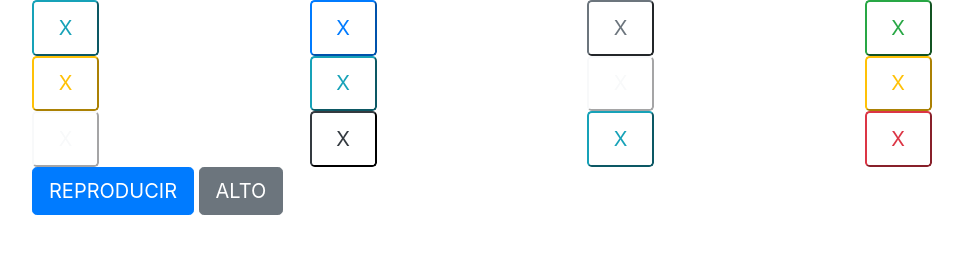
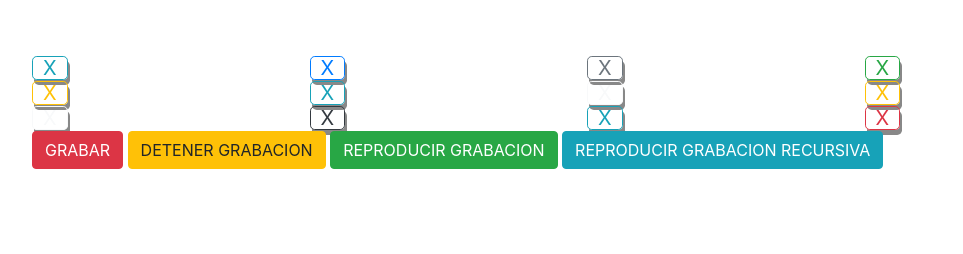
Before and after one commit to andreevazquez/devf-batch5-gdl-blanca, a plain HTML site: page html/proyecto/index.html in a window 1280 px wide. Shown: the whole page, without its empty margins (68-1031 px from the left). Drawn offline with nearby package versions, Linux system fonts and the light colour scheme.

Commit message:
funcionando con 2 botones de reproducción aplicando en uno el método de recursividad, falta agregar estilos.

```diff
--- a/html/proyecto/index.html
+++ b/html/proyecto/index.html
@@ -5,73 +5,67 @@
             <meta name="viewport" content="width=device-width, initial-scale=1.0">
             <meta http-equiv="X-UA-Compatible" content="ie=edge">
             <link rel="stylesheet" href="https://stackpath.bootstrapcdn.com/bootstrap/4.1.3/css/bootstrap.min.css" integrity="sha384-MCw98/SFnGE8fJT3GXwEOngsV7Zt27NXFoaoApmYm81iuXoPkFOJwJ8ERdknLPMO" crossorigin="anonymous">
-            <title>XmasSoundBoard</title>
+            <link rel="stylesheet" href="https://cdnjs.cloudflare.com/ajax/libs/animate.css/3.7.0/animate.min.css">
+            <title>SoundBoard</title>
             <link rel="stylesheet" href="proyecto.css">
         </head>
         <body>
             <div>
+                <div>
+                    <h1>Fun Sound Board</h1>
+                </div>
             <div id="container" class="container">
                 <div class="row">
                     <div class="col">
-                        <audio id="audio" src="audio/file1.mp3"></audio>
-                        <button id="button" class="btn-lg btn-outline-info" onclick="reproducirAudio()">X</button>
+                        <button id="button" class="btn-lg btn-outline-info" onclick="reproducirAudio('1')">X</button>
                         </div>
                         <div class="col">
-                        <audio id="audio1" src="audio/Dpiano.mp3"></audio>
-                        <button id="button" class="btn-lg btn-outline-primary center-block">X</button>
+                        <button id="button" class="btn-lg btn-outline-primary center-block" onclick="reproducirAudio('2')">X</button>
                         </div>
                         <div class="col">
-                        <audio id="audio2" src="audio/Epiano.mp3"></audio>
-                        <button id="button" class="btn-lg btn-outline-secondary">X</button>
+                        <button id="button" class="btn-lg btn-outline-secondary" onclick="reproducirAudio('3')">X</button>
                         </div>
                        <div class="col">
-                        <audio id="audio3" src="audio/bass-drum.mp3"></audio>
-                        <button id="button" class="btn-lg btn-outline-success">X</button>
+                        <button id="button" class="btn-lg btn-outline-success" onclick="reproducirAudio('4')">X</button>
                     </div>
                     </div>
 
                 <div class="row">
                         <div class="col">
-                        <audio id="audio4" src="audio/boing.mp3"></audio>
-                        <button id="button" class="btn-lg btn-outline-warning">X</button>
+                        <button id="button" class="btn-lg btn-outline-warning" onclick="reproducirAudio('5')">X</button>
                         </div>
                         <div class="col">
-                        <audio id="audio5" src="audio/brap.mp3"></audio>
-                        <button id="button" class="btn-lg btn-outline-info">X</button>
+                        <button id="button" class="btn-lg btn-outline-info" onclick="reproducirAudio('6')">X</button>
                         </div>
                         <div class="col">
-                        <audio id="audio6" src="audio/guitar.mp3"></audio>
-                        <button id="button" class="btn-lg btn-outline-light">X</button>
+                        <button id="button" class="btn-lg btn-outline-light" onclick="reproducirAudio('7')">X</button>
                         </div>
                         <div class="col">
-                        <audio id="audio7" src="audio/guitar2.mp3"></audio>
-                        <button id="button" class="btn-lg btn-outline-warning">X</button>
+                        <button id="button" class="btn-lg btn-outline-warning" onclick="reproducirAudio('8')">X</button>
                         </div>
                     </div>
                 <div class="row">
-                        <audio id= "audio"></audio>
                         <div class="col">
-                        <audio id="audio8" src="audio/guitar3.mp3"></audio>
-                        <button id="button" class="btn-lg btn-outline-light">X</button>
+                        <button id="button" class="btn-lg btn-outline-light" onclick="reproducirAudio('9')">X</button>
                         </div>
                         <div class="col">
-                        <audio id="audio9" src="audio/platillos.mp3"></audio>
-                        <button id="button" class="btn-lg btn-outline-dark">X</button>
+                        <button id="button" class="btn-lg btn-outline-dark" onclick="reproducirAudio('10')">X</button>
                         </div>
                         <div class="col">
-                        <audio id="audio10" src="audio/squeaky.mp3"></audio>
-                        <button id="button" class="btn-lg btn-outline-info">X</button>
+                        <button id="button" class="btn-lg btn-outline-info" onclick="reproducirAudio('11')">X</button>
                         </div>
                         <div class="col">
-                        <audio id="audio11" src="audio/stutGun.mp3"></audio>
-                        <button id="button" class="btn-lg btn-outline-danger">X</button>
+                        <button id="button" class="btn-lg btn-outline-danger" onclick="reproducirAudio('12')">X</button>
+
                         </div>
 
                 </div>
                 <div class="row">
                     <div class="col">
-                            <button id="buttonDown" onclick="reproducirAudio()" id="botonReproducir" class="btn btn-primary btn-lg">REPRODUCIR</button>
-                            <button id="buttonDown" onclick="stopAudio()" id="botonAlto" class="btn btn-secondary btn-lg">ALTO</button>
+                            <button id="buttonDown" onclick="grabar()" id="botonReproducir" class="btn btn-danger btn">GRABAR</button>
+                            <button id="buttonDown" onclick="detenerGrabacion()" id="botonAlto" class="btn btn-warning">DETENER GRABACION</button>
+                            <button id="buttonDown" onclick="reproducirSecuencia()" id="botonAlto" class="btn btn-success">REPRODUCIR GRABACION</button>
+                            <button id="buttonDown" onclick="reproducirAudioSecuencia(0)" id="botonAlto" class="btn btn-info">REPRODUCIR GRABACION RECURSIVA</button>
                     </div>
                 </div>
                 </div>
--- a/html/proyecto/proyecto.css
+++ b/html/proyecto/proyecto.css
@@ -4,11 +4,17 @@ body {
     background-position: right top;
     background-attachment: fixed;
   }
+  h1{
+      color:white;
+      text-align: center;
+  }
   #button{
-    padding: 10% 10%;
     font-size: 1.25rem;
     line-height: 10%;
     border-radius: .3rem;
+    border: 1px solid;
+    padding: 10px;
+    box-shadow: 2px 5px #888888;
   }
   #buttonDown{
       margin-left:auto;
@@ -16,10 +22,14 @@ body {
   }
   .row{
     margin-left:auto;
-    margin-right: auto;
-
+    margin-right:auto;
   }
   #container{
       margin-left: auto;
       margin-right: auto;
   }
+  .col{
+      margin-left: center;
+      margin-right: center;
+
+  }
--- a/html/proyecto/proyecto.js
+++ b/html/proyecto/proyecto.js
@@ -1,10 +1,103 @@
-var audio;
+// var audio;
 
-audio = document.getElementById("audio");
+// audio = document.getElementById("audio1");
 
-function reproducirAudio(){
+// function stopAudio(){
+//     audio.pause();
+//  }
+
+// function reproducirAudio(num){
+//     play('sonido'+num+'.mp3');
+// }
+// new audio (src).play();
+
+var grabando = false;
+var secuencia = [];
+
+function reproducir(audioId){
+        elementoDeAudio = document.getElementById(audioId);
+        if (elementoDeAudio.paused){
+            elementoDeAudio.currentTime= 0;
+            elementoDeAudio.play();
+        } else {
+            elementoDeAudio.pause();
+        }
+    }
+
+
+var tiempoInicial;
+// Recursividad
+function reproducirAudioSecuencia(indice){
+    // Si no estamos grabando podemos reproducir
+    if (!grabando){
+        // Checamos que tengamos el numero de elementos de la secuencia
+        if (indice < secuencia.length){
+            // Sacamos el valor del array
+            var valorSecuencia = secuencia[indice];
+            if (indice == 0){
+                // En el primer elemento reproducimos el sonido, sacamos el tiempo en el que se reprodujo
+                // y mandamos a ejecutar nuevamente este metodo, el cual entrara ahora en else porque aumento +1
+                tiempoInicial = valorSecuencia.fecha;
+                reproducirAudio(valorSecuencia.audio);
+                reproducirAudioSecuencia(indice + 1);
+            } else {
+                // Sacamos la diferencia de tiempo de cuando se inicio la reproduccion
+                tiempoDiferencia = valorSecuencia.fecha - tiempoInicial;
+                // El nuevo tiempo inicial es el ultimo valor que se reprodujo
+                tiempoInicial = valorSecuencia.fecha;
+                // Mandamos a reproducir el sonido en el furuto de ese tiempo y mandamos a ejecutar este mismo metodo
+                // por si existen mas valores tambien sean ejecutados igual que este
+                setTimeout( function (){
+                    reproducirAudio(valorSecuencia.audio)
+                    reproducirAudioSecuencia(indice + 1)
+                }, tiempoDiferencia)
+            }
+        }
+    }
+
+}
+
+function reproducirAudio(numero){
+    if(grabando){
+        var registro ={} //registro para saber el audio y cuando se va a reproducir
+        registro.audio = numero; //numero, que es lo que va a reproducir
+        registro.fecha = new Date(); //cuando se va a reproducir
+        secuencia.push(registro);
+        console.log (secuencia);
+    }
+    ruta = 'audio/sound' + numero + '.mp3';
+    audio = new Audio(ruta);
     audio.play();
- }
-function stopAudio(){
-    audio.pause();
- }
+}
+
+function reproducirSecuencia(){
+    // Cuando no estamos grabando se puede reproucir la secuenia
+    if (!grabando){
+        var tiempoDeInicio;
+        // Recorrer la secuencia que grabamos
+        for(i=0; i < secuencia.length; i++){
+            var valorSecuencia = secuencia[i];
+            // Cuando estamos en el primer valor de la secuencia reproducirmos el audio
+            // y tomamos nota de cuando se reprodujo
+            if (i==0){
+                tiempoDeInicio = valorSecuencia.fecha;
+                reproducirAudio(valorSecuencia.audio)
+            } else {
+                // Cuando no es el primer valor vemos cuanto tiempo hubo de diferencia entre el primer y el otro valor
+                tiempoDiferencia = valorSecuencia.fecha - tiempoDeInicio;
+                // Mandamos a reproducir el sonido con esa diferencia de tiempo
+                var audioParaReproducir = valorSecuencia.audio
+                setTimeout(function (){ reproducirAudio(audioParaReproducir) }, tiempoDiferencia)
+            }
+        }
+    }
+}
+
+function detenerGrabacion(){
+    grabando=false;
+}
+
+function grabar(){
+    secuencia = [];
+    grabando = true;
+}
```
Also changed, not shown: 25 other files.
